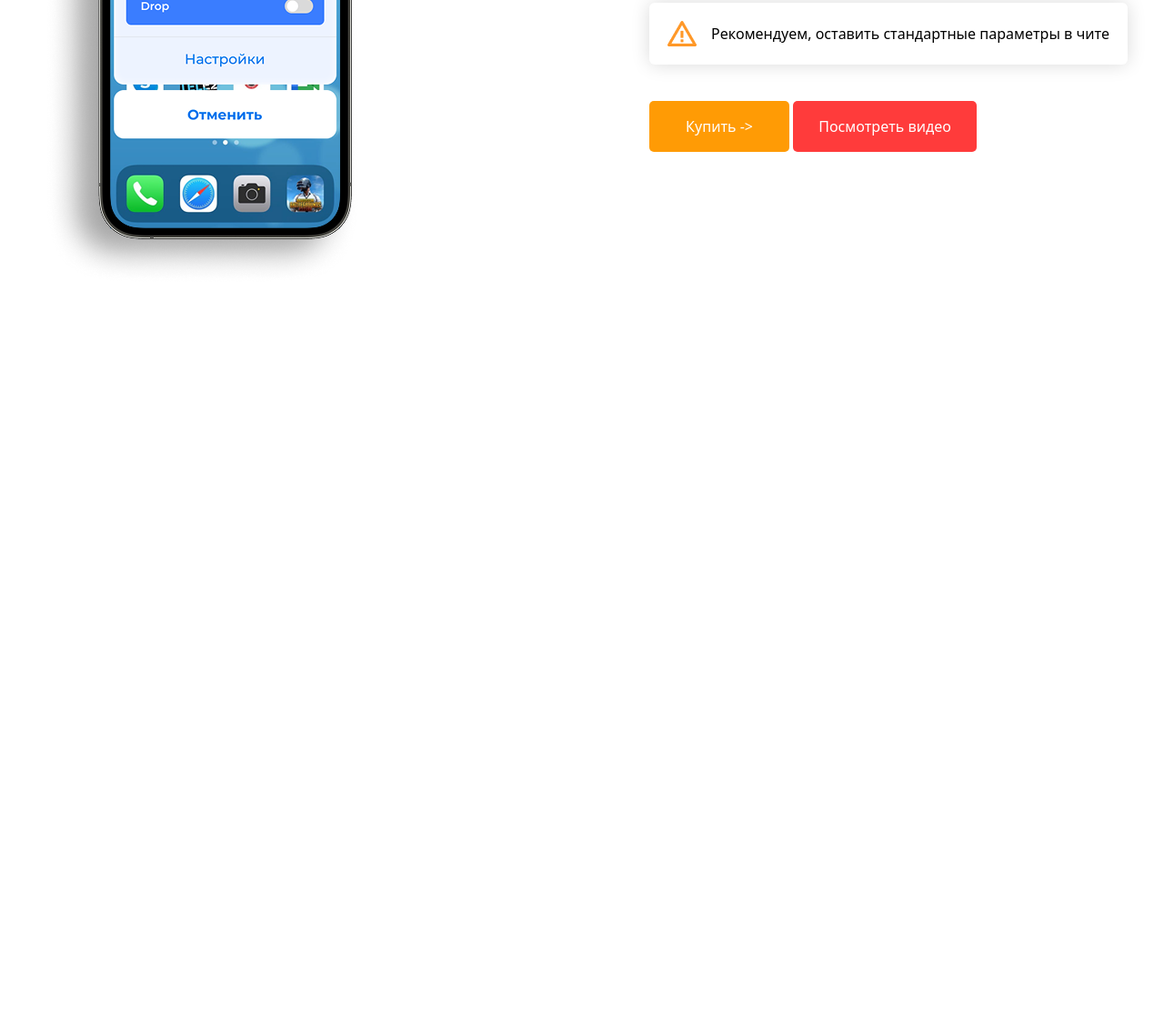
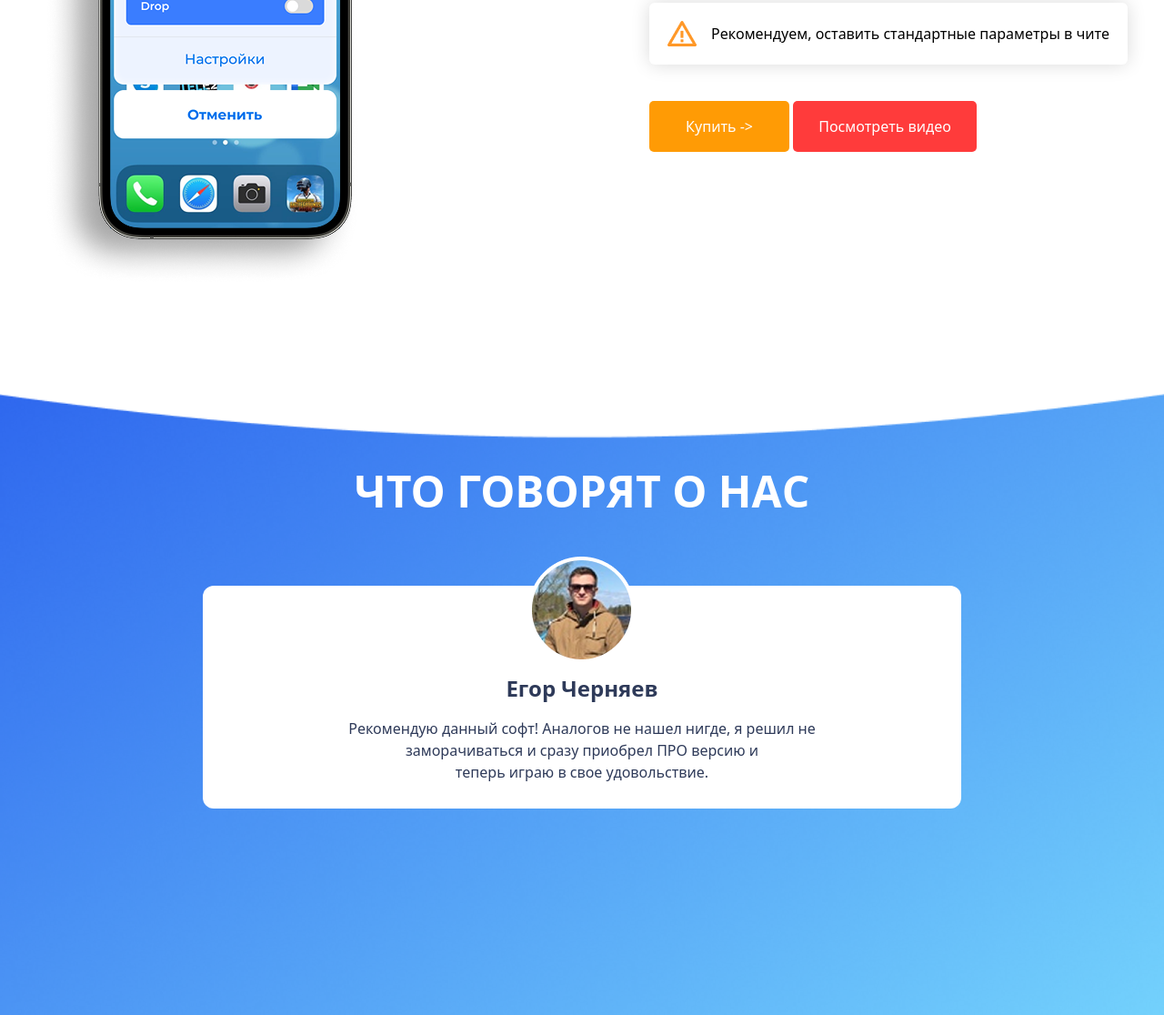
Before and after one commit to maruff903/hw13, a website: page src/index.html in a window 1280 px wide. Shown: the part 1290-2406 px from the top of the page at 91% size. Before the commit the page ends 1606 px from the top, so only its background shows below. Drawn offline with nearby package versions, Linux system fonts and the light colour scheme; files that its build step writes are made by us from their sources.

Commit message:
section4

```diff
--- a/src/index.html
+++ b/src/index.html
@@ -141,6 +141,30 @@
 
     </section>
 
+    <!--  -->
+
+    <section style="background-image: url(./2722\ [преобразованный]\ 5.png);"
+        class="bg-cover bg-center bg-no-repeat h-screen ">
+
+        <div class="flex flex-col items-center ">
+            <h1 class="text-5xl text-center font-bold text-[white] relative top-50">ЧТО ГОВОРЯТ О НАС</h1>
+
+            <div class="flex flex-col items-center bg-[white] mt-70 px-40 py-3 rounded-xl ">
+
+                <img src="./Rectangle 2021.png" alt="" class="relative bottom-11">
+                <h3 class="font-bold text-[#2E3A59] text-2xl relative bottom-8 ">Егор Черняев</h3>
+                <p class="text-[#2E3A59] text-center  relative bottom-4">Рекомендую данный софт! Аналогов не нашел нигде, я решил не <br>
+                    заморачиваться и сразу приобрел ПРО версию и <br>
+                    теперь играю в свое удовольствие.</p>
+            </div>
+
+        </div>
+
+    </section>
+
+    <!--  -->
+
+
 
 
 
```
Also changed, not shown: src/2722 [преобразованный] 5.png (added), src/Rectangle 2021.png (added).
